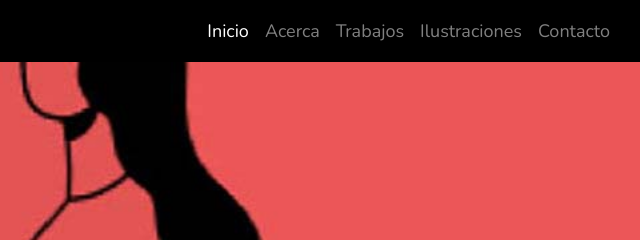
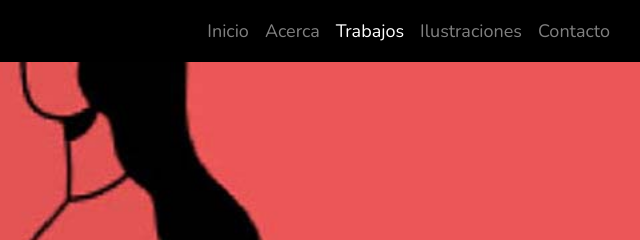
Before and after one commit to DaTamashiro/Proyecto1, a website: page pages/trabajos.html in a window 1280 px wide. Shown: the top 240 px of the page, 640-1280 px from the left. Drawn offline with nearby package versions, Linux system fonts and the light colour scheme.

Commit message:
Add files via upload
Correcciones nav.

```diff
--- a/pages/trabajos.html
+++ b/pages/trabajos.html
@@ -38,13 +38,13 @@
                     <div class="collapse navbar-collapse nav_rigth" id="navbarNav">
                         <ul class="navbar-nav">
                             <li class="nav-item">
-                                <a class="nav-link active" aria-current="page" href="../index.html">Inicio</a>
+                                <a class="nav-link" href="../index.html">Inicio</a>
                             </li>
                             <li class="nav-item">
                                 <a class="nav-link" href="acerca.html">Acerca</a>
                             </li>
                             <li class="nav-item">
-                                <a class="nav-link" href="trabajos.html">Trabajos</a>
+                                <a class="nav-link active" aria-current="page" href="trabajos.html">Trabajos</a>
                             </li>
                             <li class="nav-item">
                                 <a class="nav-link" href="ilustraciones.html">Ilustraciones</a>
```
Also changed, not shown: pages/acerca.html (+2 -2 lines), pages/contacto.html (+2 -2 lines), pages/ilustraciones.html (+2 -2 lines).
